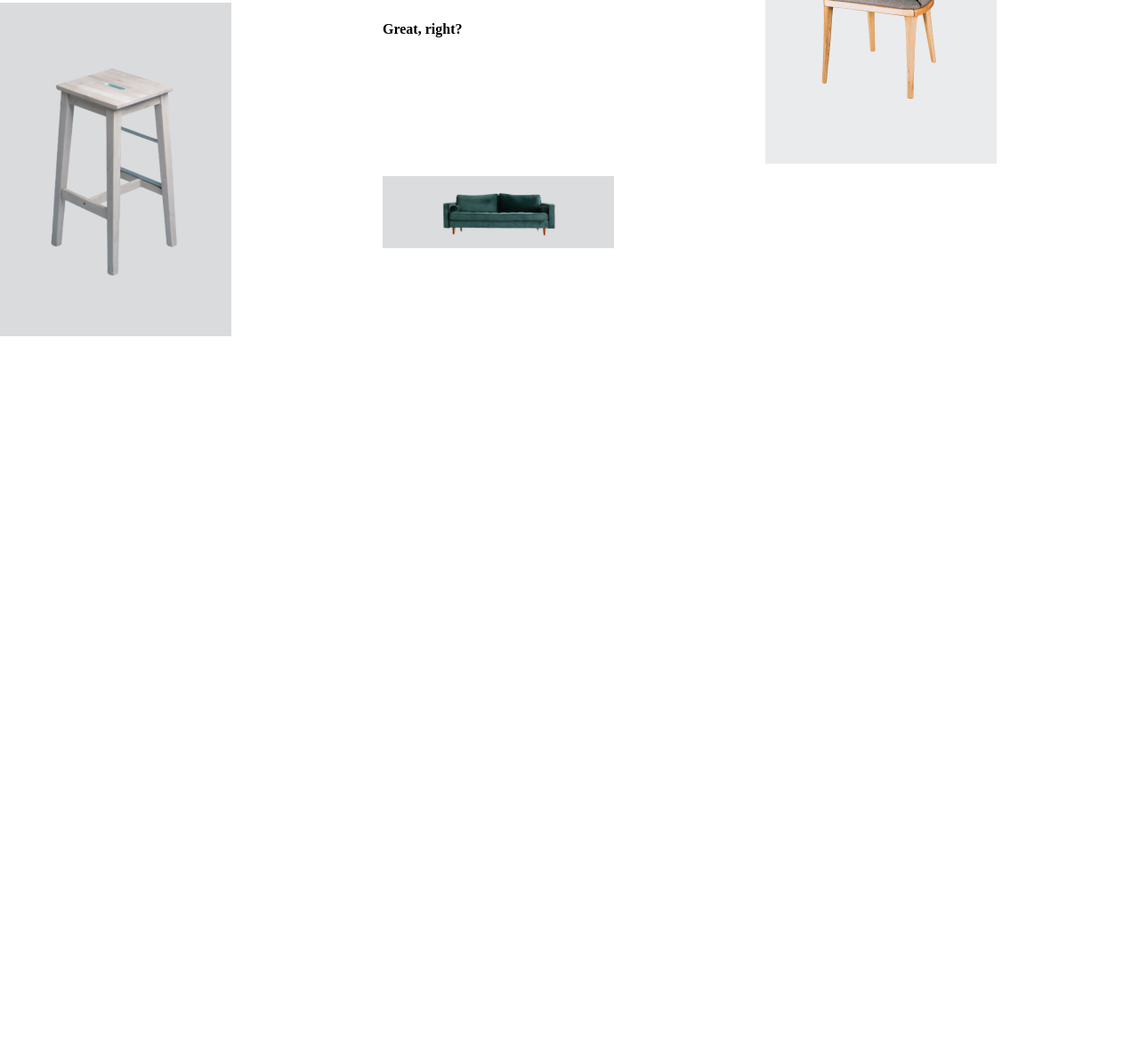
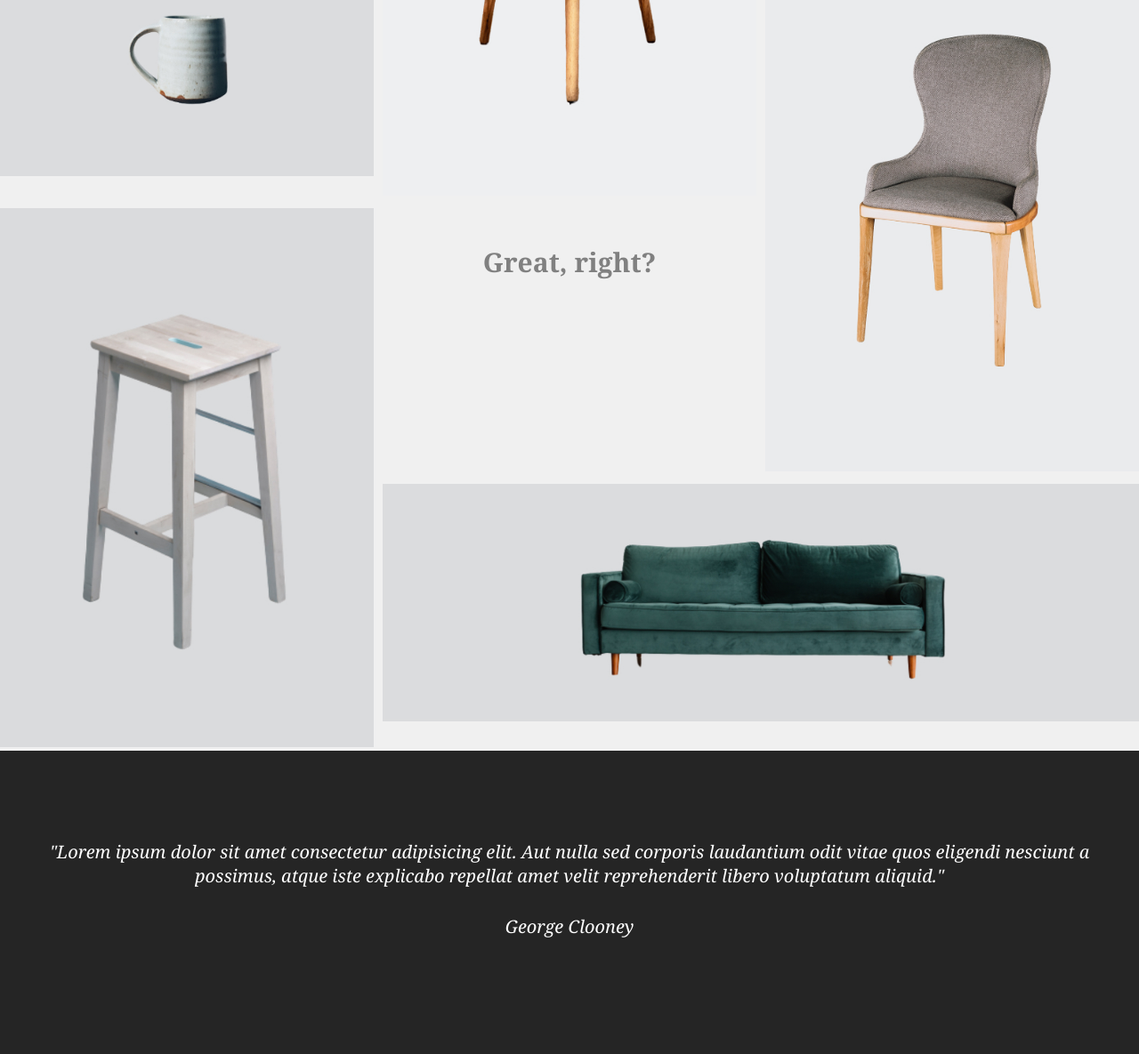
Before and after one commit to ChelseaBeehan/Furniture-Website, a plain HTML site: page index.html in a window 1280 px wide. Shown: the part 2096-3281 px from the top of the page at 89% size. Before the commit the page ends 2478 px from the top, so only its background shows below. Drawn offline with Linux system fonts and the light colour scheme.

Commit message:
02/03/2021
Grid changes.

```diff
--- a/index.html
+++ b/index.html
@@ -62,5 +62,10 @@
                 <img src="img/sofa.jpg">
             </div>
         </section>
+        <section class="container4">
+            <p class="gc"><i>"Lorem ipsum dolor sit amet consectetur adipisicing elit. Aut nulla sed corporis laudantium odit vitae quos eligendi nesciunt a possimus, atque iste explicabo repellat amet velit reprehenderit libero voluptatum aliquid."</i></p>
+            <br />
+            <p class="gc"><i>George Clooney</i></p>
+        </section>
     </body>
 </html>
--- a/styles.css
+++ b/styles.css
@@ -100,14 +100,15 @@ h3{
 /*Grid Section*/
 
 img{
-    max-width: 260px;
+    max-width: 100%;
 }
 
 .container3{
     display: grid;
     grid-template-columns: repeat(3, 1fr);
     grid-template-rows: repeat(4, 1fr);
-    grid-gap: 10px;
+    gap: 10px;
+    background-color: rgb(240, 240, 240);
 }
 
 .item-a{
@@ -144,7 +145,29 @@ img{
     grid-row: 3 / 4;
 }
 
+h4{
+    font-size: 30px;
+    color: grey;
+    font-family: Georgia, 'Times New Roman', Times, serif;
+    text-align: center;
+}
+
 .item-h{
     grid-column: 2 / 4;
     grid-row: 4 / 5;
 }
+
+.container4{
+    padding-top: 100px;
+    padding-bottom: 100px;
+    background-color: rgba(0, 0, 0, 0.856);
+    display: flex;
+    justify-content: center;
+    align-content: center;
+    flex-wrap: wrap;
+}
+
+.gc{
+    color: white;
+    margin-bottom: 1.5em;
+}
```
